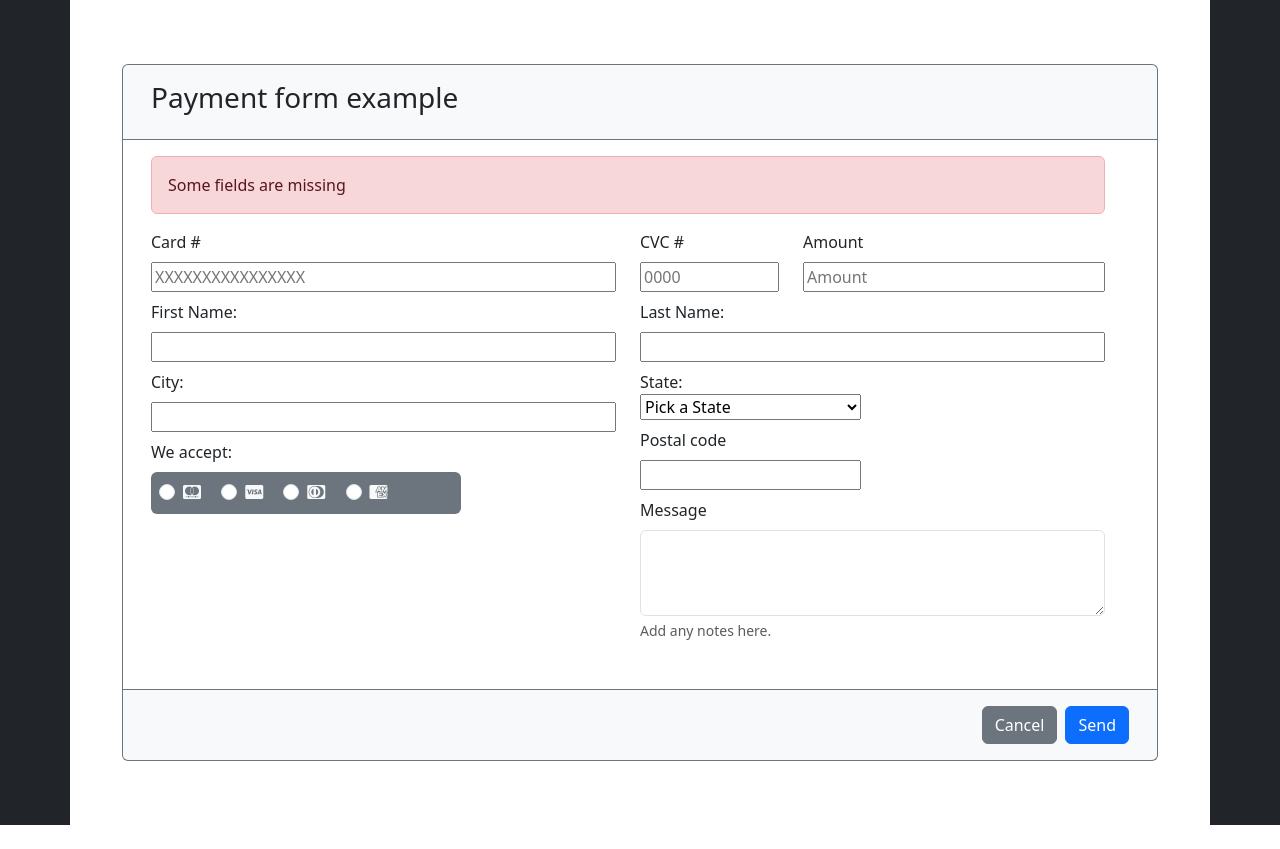
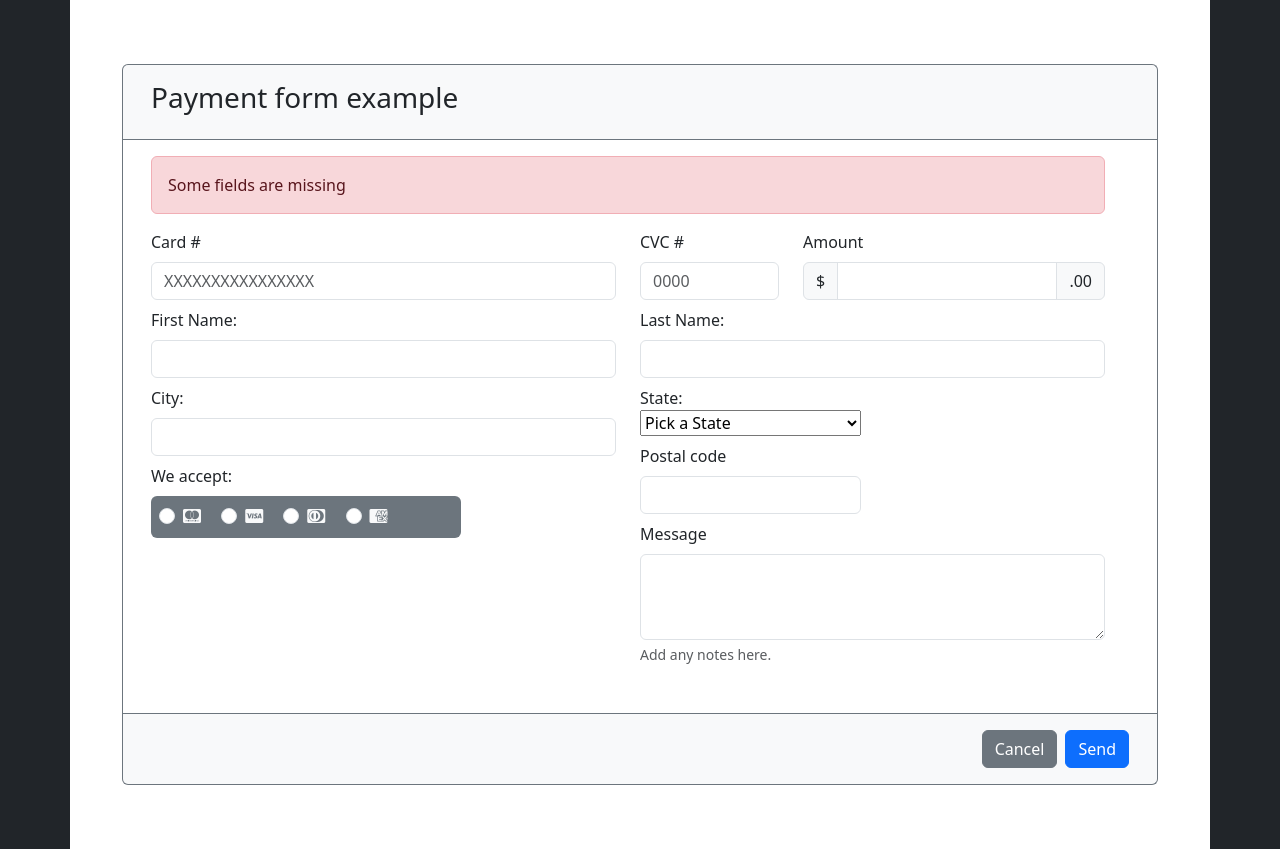
Before and after one commit to danilopgon/4Geeks-Forms, a plain HTML site: page index.html in a window 1280 px wide. Before the commit the page ends 825 px from the top, so only its background shows below. Drawn offline with nearby package versions, Linux system fonts and the light colour scheme.

Commit message:
Updated styles

```diff
--- a/index.html
+++ b/index.html
@@ -14,7 +14,7 @@
 </head>
 
 <body>
-    <div class="container-fluid bg-dark vh-lg-100 d-flex justify-content-center align-items-center">
+    <div class="container-fluid bg-dark min-vh-100 d-flex justify-content-center align-items-center">
         <div class="container bg-white p-5 ">
             <form class="p-3" action="" method="post">
                 <div class="row border border-secondary border-bottom-0 p-3 rounded-top bg-light">
@@ -32,53 +32,77 @@
                     </div>
                     <div class="row mb-2 ">
                         <div class="col-lg-6 d-flex flex-column gap-2">
+
                             <label for="card-number">Card #</label>
-                        <input type="number" name="card-number" placeholder="XXXXXXXXXXXXXXXX" minlength="16"
-                            maxlength="16" required>
+                            <div class="input-group">
+                                <input class="form-control" type="number" name="card-number"
+                                    placeholder="XXXXXXXXXXXXXXXX" minlength="16" maxlength="16" required>
+                            </div>
                         </div>
                         <div class="col-lg-2 d-flex flex-column gap-2">
+
                             <label for="cvc">CVC #</label>
-                        <input type="number" name="cvc" placeholder="0000" minlength="4" maxlength="4" required>
+                            <div class="input-group">
+                                <input class="form-control" type="number" name="cvc" placeholder="0000" minlength="4"
+                                    maxlength="4" required>
+                            </div>
                         </div>
                         <div class="col-lg-4 d-flex flex-column gap-2">
                             <label for="amount">Amount</label>
-                        <input type="number" name="amount" placeholder="Amount" required>
+                            <div class="input-group">
+                                <span class="input-group-text">$</span>
+                                <input type="text" class="form-control" aria-label="Amount (to the nearest dollar)">
+                                <span class="input-group-text">.00</span>
+                            </div>
                         </div>
                     </div>
                     <div class="row ">
                         <div class="col-lg-6 d-flex flex-column gap-2">
                             <label for="name">First Name:</label>
-                        <input type="text" id="name" name="name" required minlength="2" maxlength="12">
+                            <div class="input-group">
+                                <input class="form-control" type="text" id="name" name="name" required minlength="2"
+                                    maxlength="12">
+                            </div>
                             <label for="city">City:</label>
-                        <input type="text" id="city" name="city" required minlength="2" maxlength="12">
+                            <div class="input-group">
+                                <input class="form-control" type="text" id="city" name="city" required minlength="2"
+                                    maxlength="12">
+                            </div>
 
                             <label for="check">We accept:</label>
                             <div class="check bg-secondary text-light p-2 rounded col-lg-8">
                                 <div class="form-check form-check-inline">
                                     <input class="form-check-input" type="radio" name="card" id="card1" value="option1">
-                                <label class="form-check-label" for="card1"><i class="fa-brands fa-cc-mastercard"></i></label>
+                                    <label class="form-check-label" for="card1"><i
+                                            class="fa-brands fa-cc-mastercard"></i></label>
                                 </div>
                                 <div class="form-check form-check-inline">
                                     <input class="form-check-input" type="radio" name="card" id="card2" value="option2">
-                                <label class="form-check-label" for="card2"><i class="fa-brands fa-cc-visa"></i></label>
+                                    <label class="form-check-label" for="card2"><i
+                                            class="fa-brands fa-cc-visa"></i></label>
                                 </div>
                                 <div class="form-check form-check-inline">
                                     <input class="form-check-input" type="radio" name="card" id="card3" value="option3">
-                                <label class="form-check-label" for="card3"><i class="fa-brands fa-cc-diners-club"></i> </label>
+                                    <label class="form-check-label" for="card3"><i
+                                            class="fa-brands fa-cc-diners-club"></i> </label>
                                 </div>
                                 <div class="form-check form-check-inline">
                                     <input class="form-check-input" type="radio" name="card" id="card4" value="option3">
-                                <label class="form-check-label" for="card4"><i class="fa-brands fa-cc-amex"></i> </label>
+                                    <label class="form-check-label" for="card4"><i class="fa-brands fa-cc-amex"></i>
+                                    </label>
                                 </div>
                             </div>
                         </div>
                         <div class="col-lg-6 d-flex flex-column gap-2">
                             <label for="last-name">Last Name:</label>
-                        <input type="text" id="last-name" name="last-name" required minlength="2" maxlength="12">
+                            <div class="input-group">
+                                <input class="form-control" type="text" id="last-name" name="last-name" required
+                                    minlength="2" maxlength="12">
+                            </div>
                             <div class="row gap-2">
                                 <div class="col-6 d-flex flex-column"><label for="state-select">State:</label>
 
-                                <select name="pets" id="state-select">
+                                    <select name="state" id="state-select">
                                         <option value="">Pick a State</option>
                                         <option value="dog">Texas</option>
                                         <option value="cat">Oklahoma</option>
@@ -87,13 +111,18 @@
                                 </div>
                                 <div class="col-lg-6 d-flex flex-column gap-2">
                                     <label for="postal-code">Postal code</label>
-                                <input type="number" name="postal-code" minlength="5" maxlength="5" required>
-
+                                    <div class="input-group">
+                                        <input class="form-control" type="number" name="postal-code" minlength="5"
+                                            maxlength="5" required>
+                                    </div>
                                 </div>
                             </div>
                             <div>
                                 <label for="message" class="form-label">Message</label>
+                                <div class="input-group">
                                     <textarea class="form-control" id="message" rows="3"></textarea>
+
+                                </div>
                                 <div id="messageHelp" class="form-text">Add any notes here.</div>
                             </div>
                         </div>
@@ -102,7 +131,7 @@
                 <div class="row border border-secondary border-top-0 p-3 rounded-bottom bg-light">
                     <div class="col-12 d-flex justify-content-end gap-2">
                         <input type="button" class="btn btn-secondary" value="Cancel"></input>
-                        <input type="submit" class="btn btn-primary" value="Send" ></input>
+                        <input type="submit" class="btn btn-primary" value="Send"></input>
                     </div>
                 </div>
 
```
Lines whose indentation alone changed are shown as unchanged.
